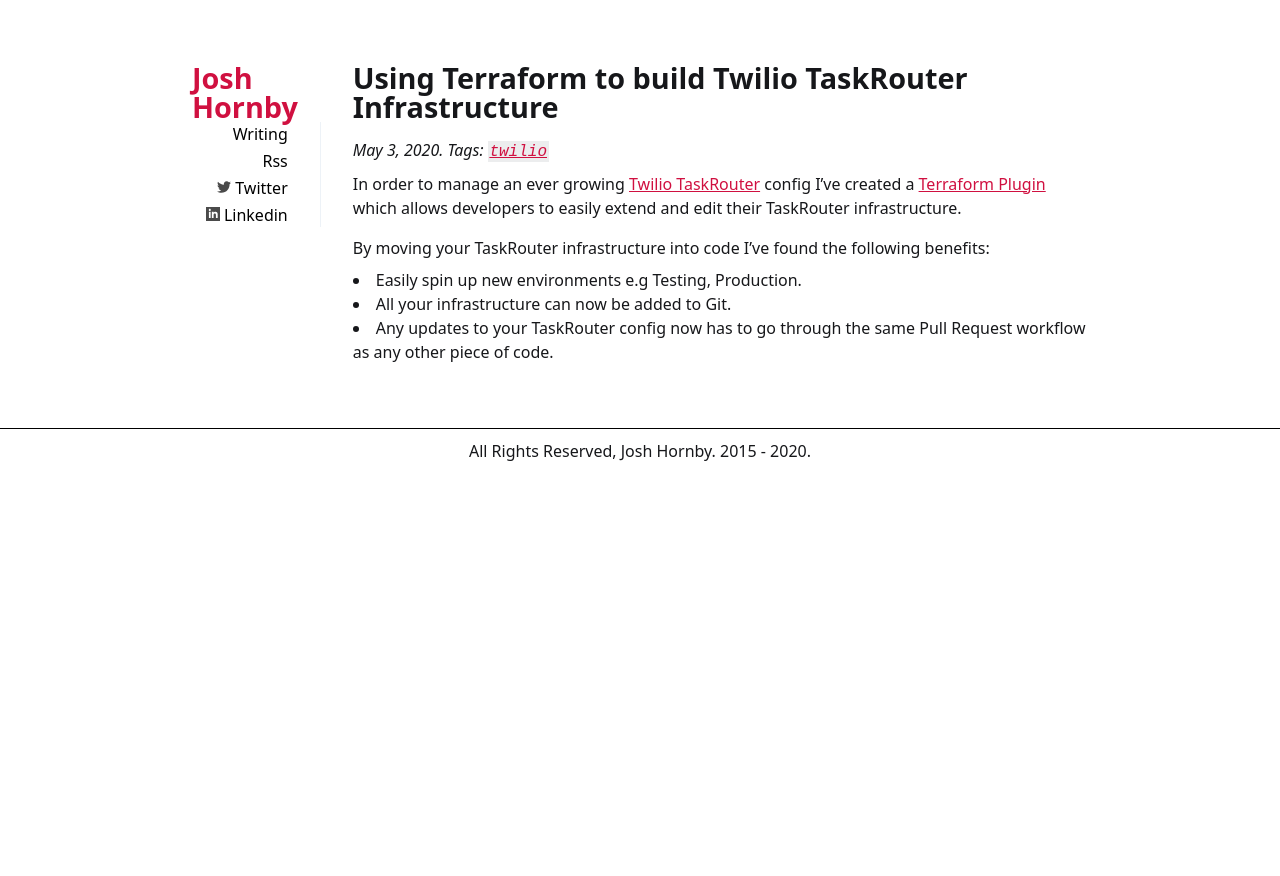
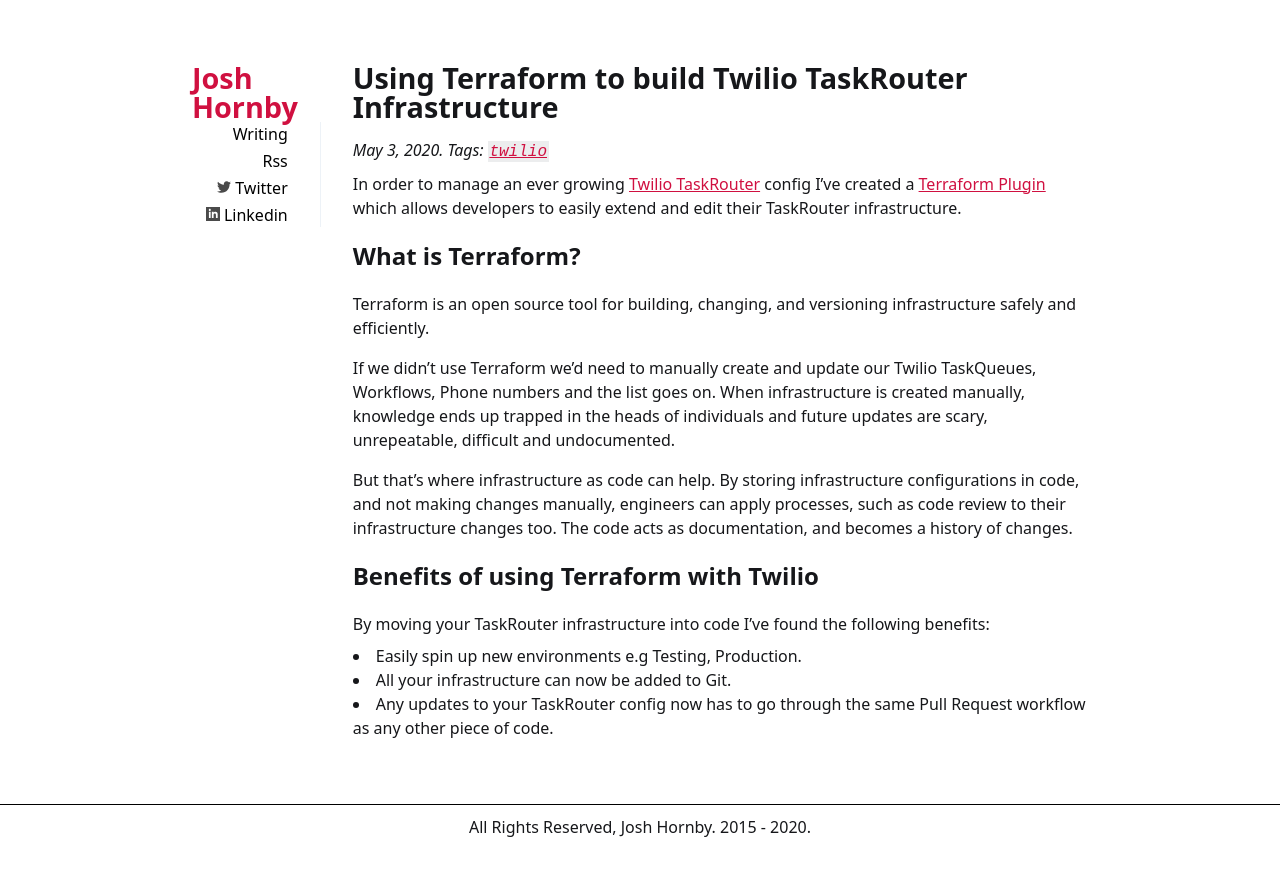
Before and after one commit to joshhornby/joshhornby.github.io, a Jekyll site: the page built from _posts/2020-11-20-terraform-and-twilio.md, in a window 1280 px wide. Shown: the top 876 px of the page. Built offline with Jekyll 4.4.1, drawn with Linux system fonts in a browser that asks for light colours.

Commit message:
Update Twilio & Terraform post

```diff
--- a/_posts/2020-11-20-terraform-and-twilio.md
+++ b/_posts/2020-11-20-terraform-and-twilio.md
@@ -2,6 +2,7 @@
 title:  "Using Terraform to build Twilio TaskRouter Infrastructure"
 date:   2020-05-03 14:30:00
 tags: twilio
+image: /assets/images/terraform-and-twilio.png
 sitemap:
     priority: 0.7
     changefreq: 'monthly'
@@ -12,9 +13,18 @@
 config I've created a [Terraform Plugin](https://github.com/joshhornby/terraform-provider-twiliotaskrouter) which allows
 developers to easily extend and edit their TaskRouter infrastructure.
 
+## What is Terraform?
+
+Terraform is an open source tool for building, changing, and versioning infrastructure safely and efficiently.
+
+If we didn't use Terraform we'd need to manually create and update our Twilio TaskQueues, Workflows, Phone numbers and the list goes on. When infrastructure is created manually, knowledge ends up trapped in the heads of individuals and future updates are scary, unrepeatable, difficult and undocumented.
+
+But that’s where infrastructure as code can help. By storing infrastructure configurations in code, and not making changes manually, engineers can apply processes, such as code review to their infrastructure changes too. The code acts as documentation, and becomes a history of changes.
+
+## Benefits of using Terraform with Twilio
+
 By moving your TaskRouter infrastructure into code I've found the following benefits:
 
 - Easily spin up new environments e.g Testing, Production.
 - All your infrastructure can now be added to Git.
-- Any updates to your TaskRouter config now has to go through the same Pull Request
-workflow as any other piece of code.
+- Any updates to your TaskRouter config now has to go through the same Pull Request workflow as any other piece of code.
```
Also changed, not shown: assets/images/terraform-and-twilio.png (added).
